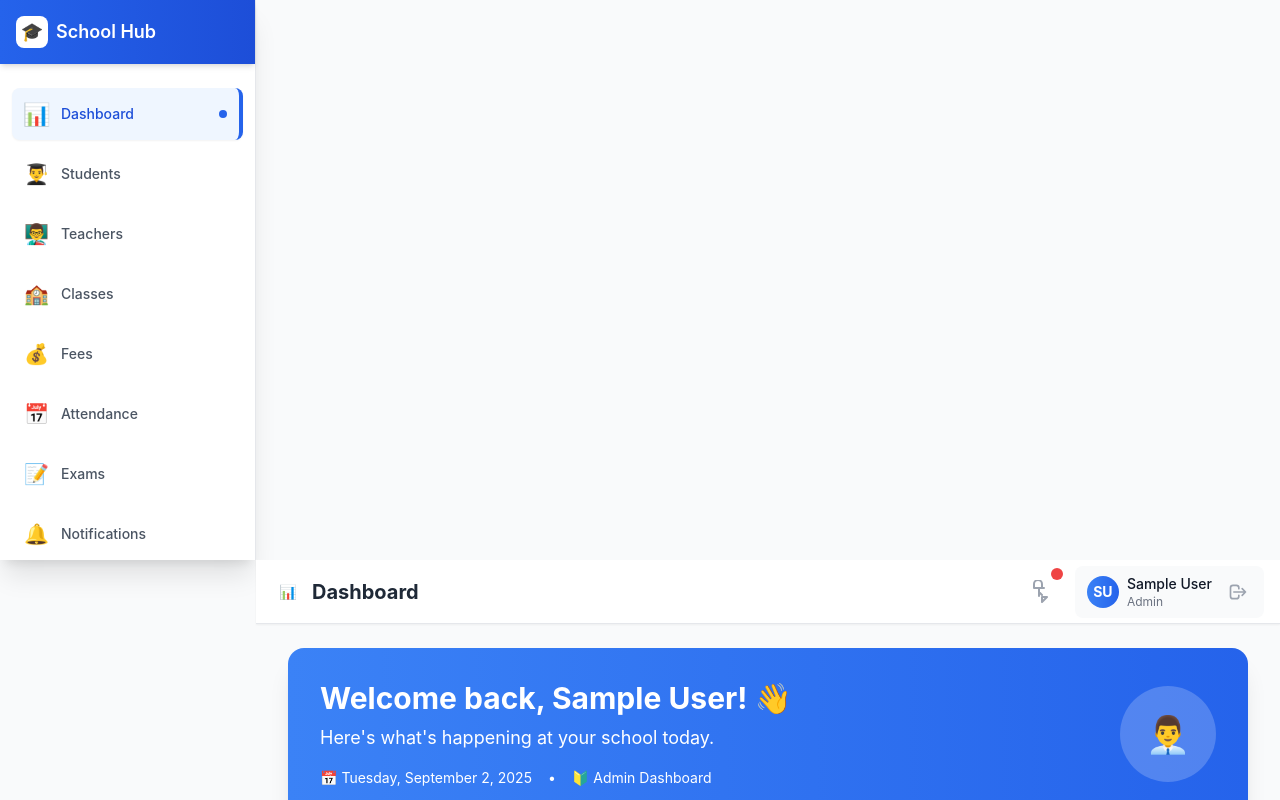
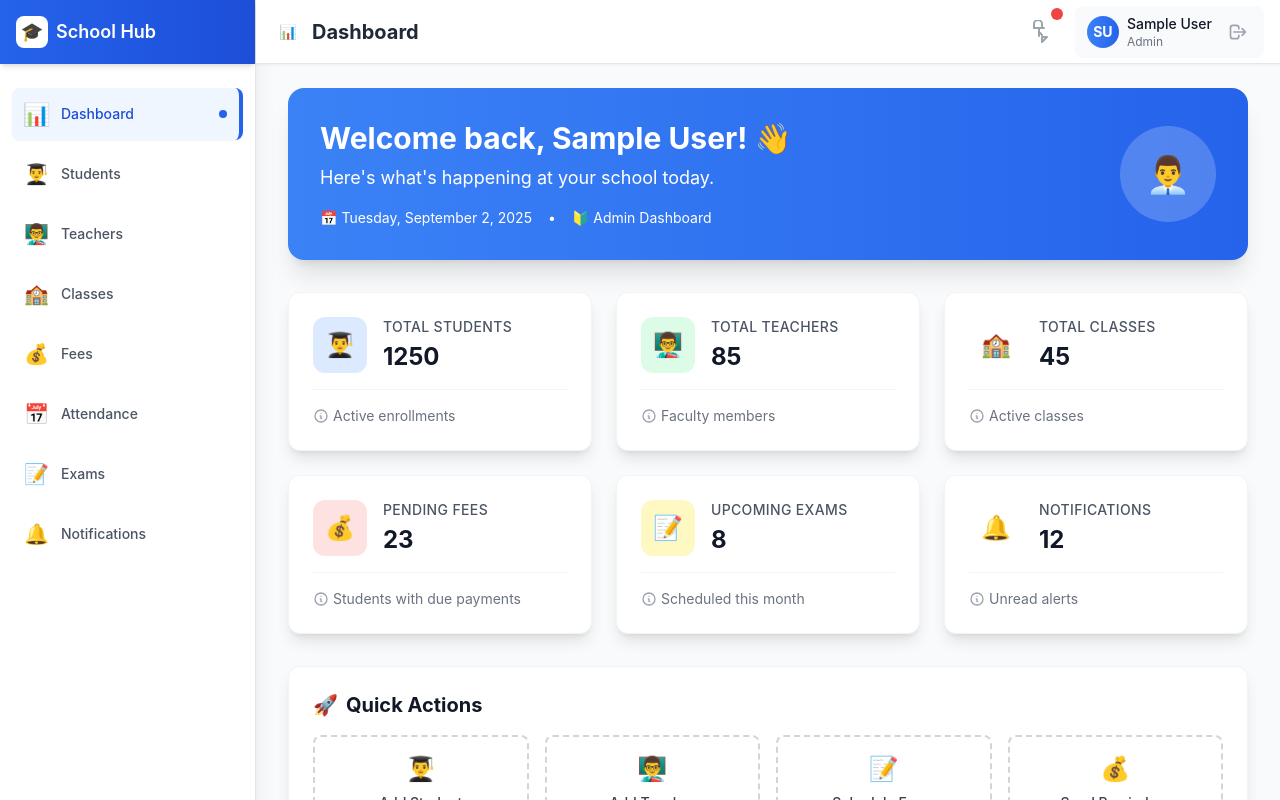
Before and after one commit to Rks950408/school, a React (Create React App) app: page /dashboard in a window 1280 px wide. Shown: the top 800 px of the page. Built offline with nearby package versions, Linux system fonts and the light colour scheme; no server answers; sample sign-in values are in the browser's storage; the HTML template or start-up script is replaced by a standard one.

Commit message:
Fix layout structure - sidebar should not overlap top navigation
cgen-153eadf7b4b542b198265b0fb86bb4c4

```diff
--- a/src/components/Layout.js
+++ b/src/components/Layout.js
@@ -28,7 +28,7 @@ const Layout = () => {
   );
 
   return (
-    <div className="min-h-screen bg-gray-50">
+    <div className="min-h-screen bg-gray-50 flex">
       {/* Mobile sidebar backdrop */}
       {sidebarOpen && (
         <div className="fixed inset-0 z-40 lg:hidden">
@@ -37,7 +37,7 @@ const Layout = () => {
       )}
 
       {/* Sidebar */}
-      <div className={`fixed inset-y-0 left-0 z-50 w-64 bg-white shadow-xl border-r border-gray-200 transform ${sidebarOpen ? 'translate-x-0' : '-translate-x-full'} transition-transform duration-300 ease-in-out lg:translate-x-0 lg:static lg:inset-0`}>
+      <div className={`fixed inset-y-0 left-0 z-30 w-64 bg-white shadow-xl border-r border-gray-200 transform ${sidebarOpen ? 'translate-x-0' : '-translate-x-full'} transition-transform duration-300 ease-in-out lg:translate-x-0 lg:static lg:flex-shrink-0`}>
         <div className="flex items-center justify-between h-16 px-4 bg-gradient-to-r from-primary-600 to-primary-700 shadow-md">
           <div className="flex items-center space-x-2">
             <div className="w-8 h-8 bg-white rounded-lg flex items-center justify-center">
@@ -85,9 +85,9 @@ const Layout = () => {
       </div>
 
       {/* Main content */}
-      <div className="lg:pl-64 flex flex-col min-h-screen">
+      <div className="flex-1 flex flex-col min-h-screen lg:pl-0">
         {/* Top navigation */}
-        <div className="sticky top-0 z-10 flex-shrink-0 flex h-16 bg-white shadow-sm border-b border-gray-200">
+        <div className="sticky top-0 z-40 flex-shrink-0 flex h-16 bg-white shadow-sm border-b border-gray-200">
           <button
             type="button"
             className="px-4 border-r border-gray-200 text-gray-500 hover:bg-gray-50 focus:outline-none focus:ring-2 focus:ring-inset focus:ring-primary-500 lg:hidden transition-colors duration-200"
```
